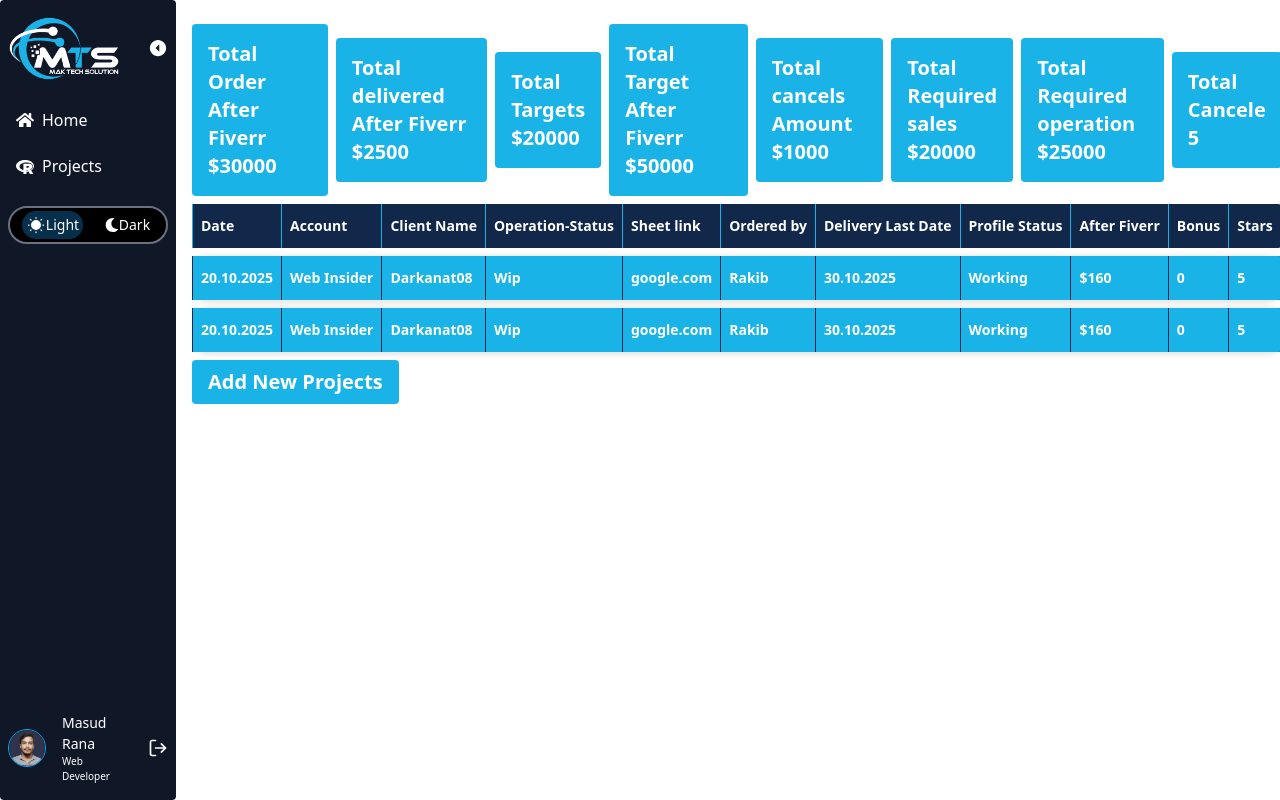
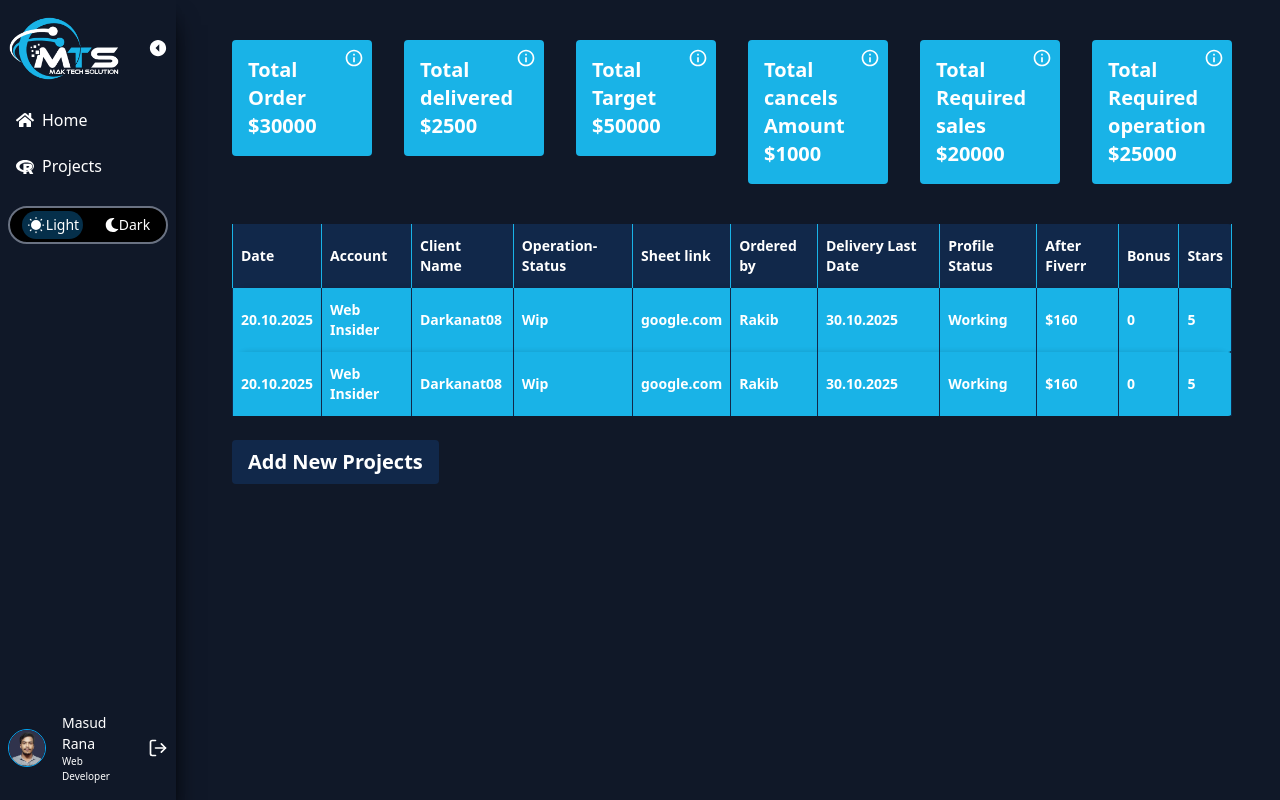
Before and after one commit to MTS-Services/mts-frontend, a React (Vite) app: page /dashboard/projects in a window 1280 px wide. Built offline with nearby package versions, Linux system fonts and the light colour scheme.

Commit message:
marked target dashboard responsive

```diff
--- a/src/layouts/DashBoard/UserDashBoard/Projects.tsx
+++ b/src/layouts/DashBoard/UserDashBoard/Projects.tsx
@@ -1,118 +1,120 @@
 import { useState } from "react";
+import { MdInfoOutline } from "react-icons/md";
 
 const Projects = () => {
   const [isOpen, setIsOpen] = useState(false);
   const toggleModal = () => setIsOpen(!isOpen);
+
+  const mtsTargets = [
+    { title: "Total Order", amount: "$30000" },
+    { title: "Total delivered", amount: "$2500" },
+    { title: "Total Target", amount: "$50000" },
+    { title: "Total cancels Amount", amount: "$1000" },
+    { title: "Total Required sales", amount: "$20000" },
+    { title: "Total Required operation", amount: "$25000", note: "mr" },
+  ];
+
+  const tableHeaders = [
+    "Date",
+    "Account",
+    "Client Name",
+    "Operation-Status",
+    "Sheet link",
+    "Ordered by",
+    "Delivery Last Date",
+    "Profile Status",
+    "After Fiverr",
+    "Bonus",
+    "Stars",
+  ];
+
+  const tableData = [
+    "20.10.2025",
+    "Web Insider",
+    "Darkanat08",
+    "Wip",
+    "google.com",
+    "Rakib",
+    "30.10.2025",
+    "Working",
+    "$160",
+    "0",
+    "5",
+  ];
+
   return (
-    <div className="w-full overflow-x-auto">
-      <div className="flex justify-between items-center gap-2">
-        <div className=" bg-primary p-4  text-white rounded-sm">
-          <h2 className="text-xl">Total Order After Fiverr</h2>
-          <h2 className="text-xl">$30000</h2>
-        </div>
-        <div className=" bg-primary p-4  text-white rounded-sm">
-          <h2 className="text-xl">Total delivered After Fiverr</h2>
-          <h2 className="text-xl">$2500</h2>
-        </div>
-        <div className=" bg-primary p-4  text-white rounded-sm">
-          <h2 className="text-xl">Total Targets</h2>
-          <h2 className="text-xl">$20000</h2>
-        </div>
-        <div className=" bg-primary p-4  text-white rounded-sm">
-          <h2 className="text-xl">Total Target After Fiverr</h2>
-          <h2 className="text-xl">$50000</h2>
-        </div>
-        <div className=" bg-primary p-4  text-white rounded-sm">
-          <h2 className="text-xl">Total cancels Amount</h2>
-          <h2 className="text-xl">$1000</h2>
-        </div>
-        <div className=" bg-primary p-4  text-white rounded-sm">
-          <h2 className="text-xl">Total Required sales</h2>
-          <h2 className="text-xl">$20000</h2>
-        </div>
-        <div className=" bg-primary p-4  text-white rounded-sm">
-          <h2 className="text-xl">Total Required operation</h2>
-          <h2 className="text-xl">$25000</h2>
-        </div>
-        <div className=" bg-primary p-4  text-white rounded-sm">
-          <h2 className="text-xl">Total Cancele</h2>
-          <h2 className="text-xl">5</h2>
+    <div className="w-full overflow-x-auto py-10 sm:px-4 bg-background min-h-screen lg:px-14 md:px-10 px-6">
+      {/* Dashboard Summary Cards */}
+      <div className="flex flex-wrap justify-between items-start gap-2">
+        {mtsTargets.map(({ title, amount, note }, idx) => (
+          <div
+            key={idx}
+            className="relative bg-primary p-4 text-white rounded-sm w-full md:w-[30%] lg:w-[20%] xl:w-[14%] w-[10%]"
+          >
+            <h2 className="text-sm md:text-xl">{title}</h2>
+            <h2 className="text-sm md:text-xl">{amount}</h2>
+            <div className="absolute top-2 right-2 group">
+              <MdInfoOutline className="text-xl" />
+              <div className="absolute top-6 right-0 bg-black text-white text-xs p-2 rounded shadow-lg opacity-0 group-hover:opacity-100 transition-opacity duration-300 z-10 w-40 pointer-events-none">
+                {note}
               </div>
             </div>
+          </div>
+        ))}
+      </div>
 
-      <table className="w-full min-w-max border-separate border-spacing-y-2 text-left">
+      {/* Project Details Table */}
+      <div className="overflow-x-auto mt-10">
+        <table className="w-full min-w-[1000px] text-left">
           <thead>
             <tr className="bg-secondary text-white text-sm rounded-2xl">
-            <th className="px-2 py-3 border-x border-primary">Date</th>
-            <th className="px-2 py-3 border-r border-primary">Account</th>
-            <th className="px-2 py-3 border-r border-primary">Client Name</th>
-            <th className="px-2 py-3 border-r border-primary">
-              Operation-Status
+              {tableHeaders.map((head, i) => (
+                <th
+                  key={head}
+                  className={`px-2 py-3 border-r border-primary ${
+                    i === 0 ? "border-x" : ""
+                  } ${i === 10 ? "rounded-tr-sm rounded-br-sm" : ""}`}
+                >
+                  {head}
                 </th>
-            <th className="px-2 py-3 border-r border-primary">Sheet link</th>
-            <th className="px-2 py-3 border-r border-primary">Ordered by</th>
-            <th className="px-2 py-3 border-r border-primary">
-              Delivery Last Date
-            </th>
-            <th className="px-2 py-3 border-r border-primary">
-              Profile Status
-            </th>
-            <th className="px-2 py-3 border-r border-primary">After Fiverr</th>
-            <th className="px-2 py-3 border-r border-primary">Bonus</th>
-            <th className="px-2 py-3 border-r border-primary rounded-tr-sm rounded-br-sm">
-              Stars
-            </th>
+              ))}
             </tr>
           </thead>
           <tbody>
-          <tr className="bg-primary text-white text-sm rounded-2xl shadow-box-style hover:shadow-box-style hover:shadow-border-color transition-all duration-300 ease-in-out transform">
-            <td className="px-2 py-3 border-x border-secondary">20.10.2025</td>
-            <td className="px-2 py-3 border-r border-secondary">Web Insider</td>
-            <td className="px-2 py-3 border-r border-secondary">Darkanat08</td>
-            <td className="px-2 py-3 border-r border-secondary">Wip</td>
-            <td className="px-2 py-3 border-r border-secondary">google.com</td>
-            <td className="px-2 py-3 border-r border-secondary">Rakib</td>
-            <td className="px-2 py-3 border-r border-secondary">30.10.2025</td>
-            <td className="px-2 py-3 border-r border-secondary">Working</td>
-            <td className="px-2 py-3 border-r border-secondary">$160</td>
-            <td className="px-2 py-3 border-r border-secondary">0</td>
-            <td className="px-2 py-3 border-r border-secondary rounded-tr-sm rounded-br-sm">
-              5
+            {[1, 2].map((_, i) => (
+              <tr
+                key={i}
+                className="bg-primary text-white text-sm rounded-2xl shadow-box-style hover:shadow-box-style hover:shadow-border-color transition-all duration-300 ease-in-out transform"
+              >
+                {tableData.map((text, idx) => (
+                  <td
+                    key={idx}
+                    className={`px-2 py-3 border-r border-secondary ${
+                      idx === 0 ? "border-x" : ""
+                    } ${idx === 10 ? "rounded-tr-sm rounded-br-sm" : ""}`}
+                  >
+                    {text}
                   </td>
+                ))}
               </tr>
-          <tr className="bg-primary text-white text-sm rounded-2xl shadow-box-style hover:shadow-box-style hover:shadow-border-color transition-all duration-300 ease-in-out transform">
-            <td className="px-2 py-3 border-x border-secondary">20.10.2025</td>
-            <td className="px-2 py-3 border-r border-secondary">Web Insider</td>
-            <td className="px-2 py-3 border-r border-secondary">Darkanat08</td>
-            <td className="px-2 py-3 border-r border-secondary">Wip</td>
-            <td className="px-2 py-3 border-r border-secondary">google.com</td>
-            <td className="px-2 py-3 border-r border-secondary">Rakib</td>
-            <td className="px-2 py-3 border-r border-secondary">30.10.2025</td>
-            <td className="px-2 py-3 border-r border-secondary">Working</td>
-            <td className="px-2 py-3 border-r border-secondary">$160</td>
-            <td className="px-2 py-3 border-r border-secondary">0</td>
-            <td className="px-2 py-3 border-r border-secondary rounded-tr-sm rounded-br-sm">
-              5
-            </td>
-          </tr>
+            ))}
           </tbody>
         </table>
+      </div>
 
-      <div>
-        {/* Button to open modal */}
-        <div className="mb-4">
+      {/* Add New Project Button and Modal */}
+      <div className="mb-4 mt-6">
         <button
           onClick={toggleModal}
-            className="bg-primary hover:bg-secondary text-accent px-4 py-2 rounded text-xl  transition duration-300"
+          className="bg-secondary hover:bg-primary text-accent px-4 py-2 rounded text-xl transition duration-300"
         >
           Add New Projects
         </button>
       </div>
 
       {isOpen && (
-          <div className="fixed inset-0 bg-black bg-opacity-40 flex items-center justify-center z-50">
+        <div className="fixed inset-0 bg-black bg-opacity-40 flex items-center justify-center z-50 px-4">
           <div className="bg-white w-full max-w-2xl p-6 rounded-lg shadow-lg relative">
-              {/* Close button */}
             <button
               onClick={toggleModal}
               className="absolute top-3 right-3 text-gray-500 hover:text-gray-800"
@@ -122,9 +124,8 @@ const Projects = () => {
 
             <h2 className="text-xl font-semibold mb-4">Add New Project</h2>
 
-              {/* Form */}
             <form className="space-y-4">
-                <div className="grid grid-cols-2 gap-4">
+              <div className="grid grid-cols-1 sm:grid-cols-2 gap-4">
                 {[
                   { label: "Date", type: "date" },
                   { label: "Account" },
@@ -154,7 +155,6 @@ const Projects = () => {
                   </div>
                 ))}
               </div>
-
               <div className="pt-4">
                 <button
                   type="submit"
@@ -168,7 +168,6 @@ const Projects = () => {
         </div>
       )}
     </div>
-    </div>
   );
 };
 
--- a/src/layouts/DashBoard/UserDashBoard/UserDashBoard.tsx
+++ b/src/layouts/DashBoard/UserDashBoard/UserDashBoard.tsx
@@ -19,10 +19,10 @@ const UserDashBoard = () => {
   ];
 
   return (
-    <div className="flex">
+    <div className="flex ">
       {/* Sidebar */}
       <div
-        className={`h-screen bg-gray-900 text-white rounded-sm ${
+        className={`h-screen bg-gray-900 text-white shadow-xl shadow-black z-1  ${
           isOpen ? "w-56 space-y-3 py-4 px-2" : "w-14 space-y-2 py-2 px-2"
         } transition-all duration-700 ease-in-out flex flex-col justify-between`}
       >
@@ -130,7 +130,7 @@ const UserDashBoard = () => {
       </div>
 
       {/* Content Area */}
-      <div className="px-4 py-6 w-full">
+      <div className=" w-full ">
         <Routes>
           <Route
             path="/dashboard"
```
Lines whose indentation alone changed are shown as unchanged.
